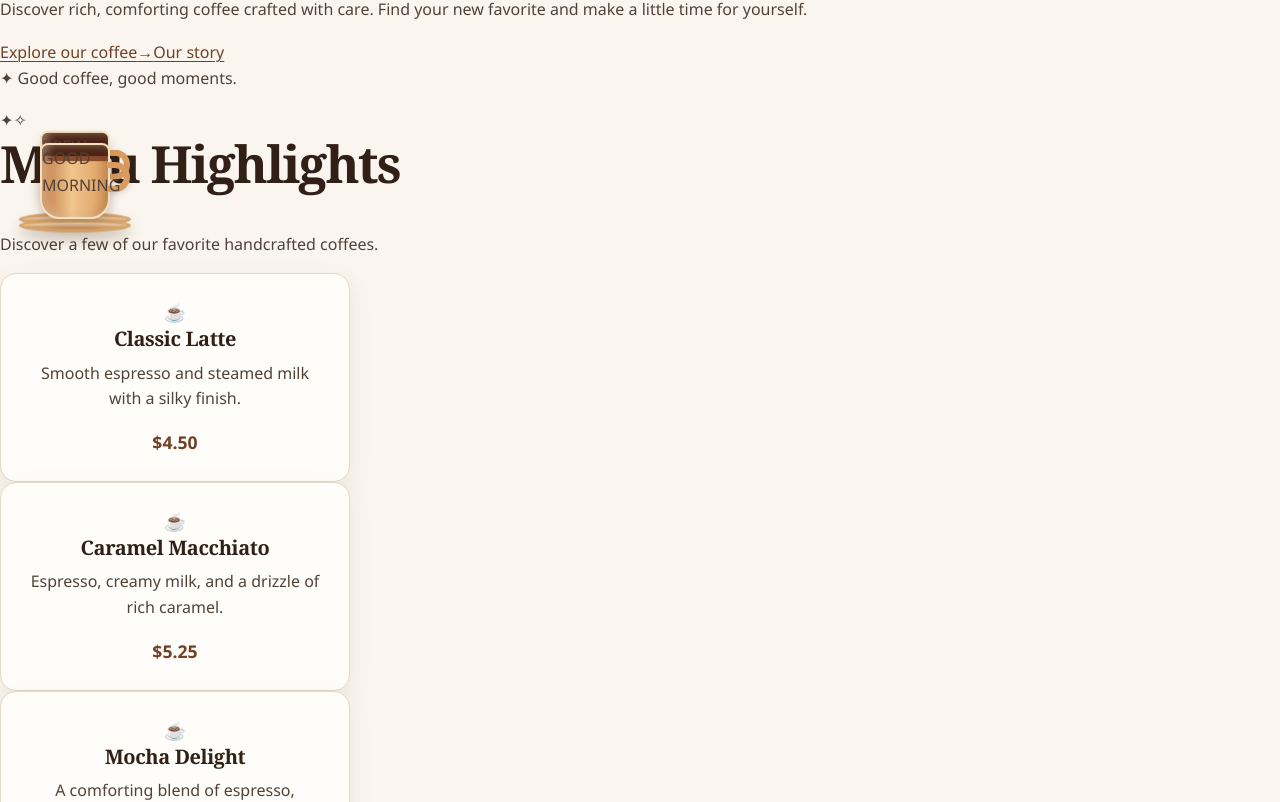
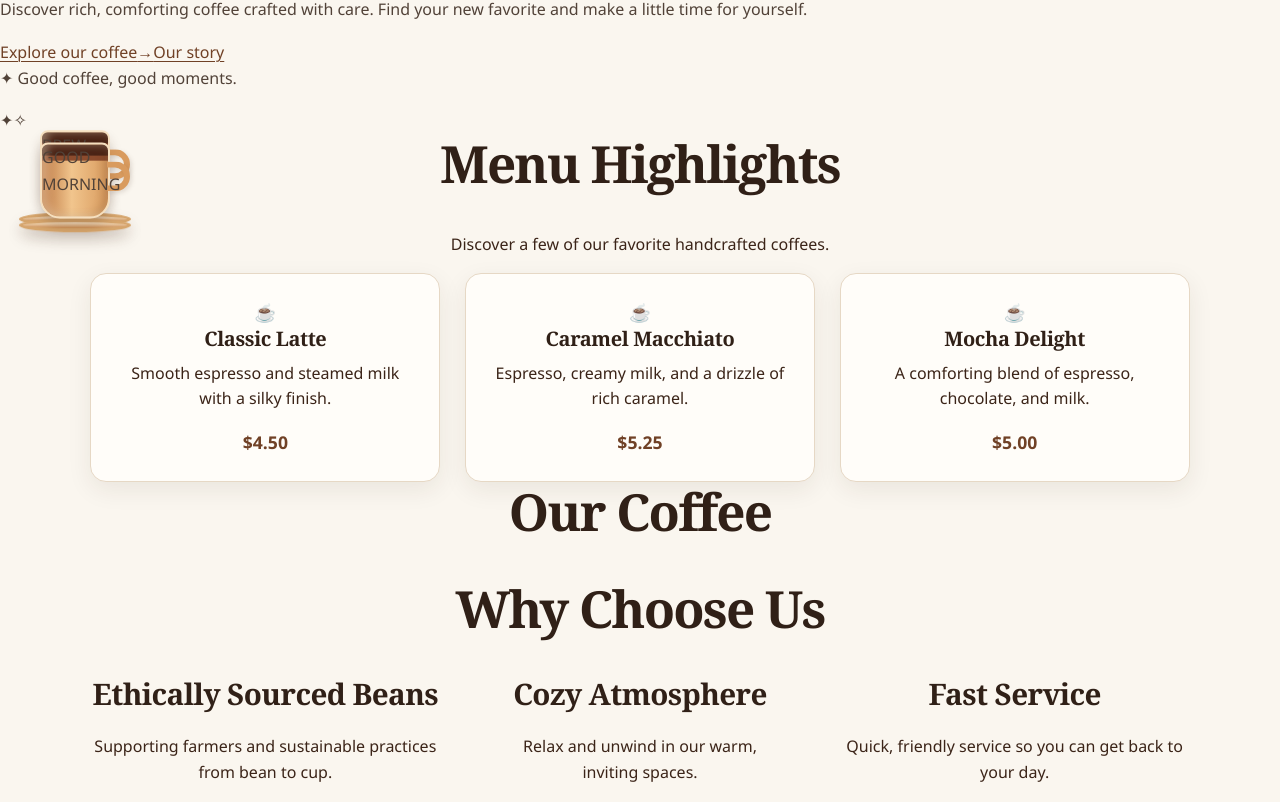
Before and after one commit to kabilhussain/N8NTestProject, a React (Vite) app in the folder my-react-app/: page / in a window 1280 px wide. Shown: the part 278-1080 px from the top of the page. Built offline with nearby package versions, Linux system fonts and the light colour scheme.

Commit message:
feat: Centers the Menu Highlights and Our Coffee landing-pag (#14)

```diff
--- a/my-react-app/src/App.css
+++ b/my-react-app/src/App.css
@@ -1,185 +1,198 @@
-:root {
-  --app-coffee-cream: var(--coffee-cream, #f8f1e7);
-  --app-coffee-paper: var(--coffee-paper, #fffaf3);
-  --app-coffee-brown: var(--coffee-brown, #4b2e22);
-  --app-coffee-dark: var(--coffee-dark, #342017);
-  --app-coffee-caramel: var(--coffee-caramel, #b8753b);
-  --app-coffee-muted: var(--coffee-muted, #765f50);
-  --app-coffee-motion: var(--motion-standard, 280ms ease);
-}
-
+/* Landing-page sections */
+.menu-highlights,
+.menu-highlights-section,
+.menu-section,
+.products,
 .products-section,
-.why-choose-us,
-.why-choose-us-section,
-section[class*="why-choose"],
-section[class*="WhyChoose"] {
-  box-sizing: border-box;
-  width: 100%;
-  margin-inline: auto;
-  padding: clamp(3.5rem, 7vw, 6rem) clamp(1.25rem, 5vw, 2.5rem);
-  color: var(--app-coffee-dark);
+.our-coffee,
+.coffee-section,
+.why-choose-us {
+  color: var(--coffee-dark, #3b2418);
   text-align: center;
 }
 
-.products-section {
-  background: var(--app-coffee-cream);
-}
-
-.why-choose-us,
-.why-choose-us-section,
-section[class*="why-choose"],
-section[class*="WhyChoose"] {
-  background: var(--app-coffee-paper);
-}
-
-.products-section h1,
-.products-section h2,
-.products-section h3,
-.why-choose-us h1,
-.why-choose-us h2,
-.why-choose-us h3,
-.why-choose-us-section h1,
-.why-choose-us-section h2,
-.why-choose-us-section h3,
-section[class*="why-choose"] h1,
-section[class*="why-choose"] h2,
-section[class*="why-choose"] h3,
-section[class*="WhyChoose"] h1,
-section[class*="WhyChoose"] h2,
-section[class*="WhyChoose"] h3 {
-  margin: 0 auto 1rem;
-  color: var(--app-coffee-brown);
+.menu-highlights > h2,
+.menu-highlights-section > h2,
+.menu-section > h2,
+.products > h2,
+.products-section > h2,
+.our-coffee > h2,
+.coffee-section > h2,
+.why-choose-us > h2,
+.menu-highlights .section-title,
+.menu-highlights-section .section-title,
+.menu-section .section-title,
+.products .section-title,
+.products-section .section-title,
+.our-coffee .section-title,
+.coffee-section .section-title,
+.why-choose-us .section-title {
+  margin-inline: auto;
   text-align: center;
 }
 
+.menu-highlights > p,
+.menu-highlights-section > p,
+.menu-section > p,
+.products > p,
 .products-section > p,
-.products-section > div > p,
-.why-choose-us > p,
-.why-choose-us-section > p,
-section[class*="why-choose"] > p,
-section[class*="WhyChoose"] > p {
-  max-width: 44rem;
-  margin: 0 auto 2.25rem;
-  color: var(--app-coffee-muted);
-  line-height: 1.75;
+.our-coffee > p,
+.coffee-section > p,
+.why-choose-us > p {
+  margin-inline: auto;
   text-align: center;
 }
 
-.products-grid {
+.menu-highlights .menu-grid,
+.menu-highlights .menu-highlights-grid,
+.menu-highlights-section .menu-grid,
+.menu-highlights-section .menu-highlights-grid,
+.menu-section .menu-grid,
+.menu-section .menu-highlights-grid,
+.products .products-grid,
+.products .product-grid,
+.products-section .products-grid,
+.products-section .product-grid,
+.our-coffee .products-grid,
+.our-coffee .product-grid,
+.coffee-section .products-grid,
+.coffee-section .product-grid {
+  width: min(100%, 1100px);
+  margin-inline: auto;
   display: grid;
-  grid-template-columns: repeat(auto-fit, minmax(min(100%, 230px), 1fr));
-  gap: clamp(1.25rem, 3vw, 2rem);
-  width: min(100%, 1120px);
-  margin: 2.5rem auto 0;
+  grid-template-columns: repeat(3, minmax(0, 1fr));
+  justify-items: center;
   align-items: stretch;
-  justify-items: center;
+  gap: 1.5rem;
 }
 
-.products-grid > * {
-  box-sizing: border-box;
+.menu-highlights .menu-card,
+.menu-highlights .menu-item,
+.menu-highlights-section .menu-card,
+.menu-highlights-section .menu-item,
+.menu-section .menu-card,
+.menu-section .menu-item,
+.products .product-card,
+.products .product-item,
+.products-section .product-card,
+.products-section .product-item,
+.our-coffee .product-card,
+.our-coffee .product-item,
+.coffee-section .product-card,
+.coffee-section .product-item {
   width: 100%;
-  max-width: 360px;
   text-align: center;
 }
 
-.why-choose-us .why-choose-us-content,
-.why-choose-us-section .why-choose-us-content,
-section[class*="why-choose"] .why-choose-us-content,
-section[class*="WhyChoose"] .why-choose-us-content,
-.why-choose-us .benefits-grid,
-.why-choose-us-section .benefits-grid,
-section[class*="why-choose"] .benefits-grid,
-section[class*="WhyChoose"] .benefits-grid {
-  width: min(100%, 1120px);
-  margin: 2.5rem auto 0;
+.menu-highlights .menu-card img,
+.menu-highlights .menu-item img,
+.menu-highlights-section .menu-card img,
+.menu-highlights-section .menu-item img,
+.menu-section .menu-card img,
+.menu-section .menu-item img,
+.products .product-card img,
+.products .product-item img,
+.products-section .product-card img,
+.products-section .product-item img,
+.our-coffee .product-card img,
+.our-coffee .product-item img,
+.coffee-section .product-card img,
+.coffee-section .product-item img {
+  display: block;
+  margin-inline: auto;
 }
 
-.why-choose-us .benefits-grid,
-.why-choose-us-section .benefits-grid,
-section[class*="why-choose"] .benefits-grid,
-section[class*="WhyChoose"] .benefits-grid {
+.why-choose-us .features,
+.why-choose-us .feature-grid,
+.why-choose-us .reasons-grid {
+  width: min(100%, 1100px);
+  margin-inline: auto;
   display: grid;
-  grid-template-columns: repeat(auto-fit, minmax(min(100%, 220px), 1fr));
-  gap: clamp(1.25rem, 3vw, 2rem);
+  grid-template-columns: repeat(3, minmax(0, 1fr));
   justify-items: center;
+  gap: 1.5rem;
 }
 
-.why-choose-us .benefits-grid > *,
-.why-choose-us-section .benefits-grid > *,
-section[class*="why-choose"] .benefits-grid > *,
-section[class*="WhyChoose"] .benefits-grid > * {
-  box-sizing: border-box;
-  width: 100%;
-  max-width: 360px;
+.why-choose-us .feature,
+.why-choose-us .reason,
+.why-choose-us .feature-card {
   text-align: center;
 }
 
+/* Gentle motion for decorative coffee cups */
 .coffee-cup,
-.floating-cup,
 .cup-animation,
-.coffee-cup-animation {
-  transform-origin: 50% 85%;
-  animation: coffee-cup-bob 3.2s ease-in-out infinite;
+.floating-cup {
+  transform-origin: center bottom;
+  animation: coffee-cup-float 3.5s ease-in-out infinite;
 }
 
-.coffee-steam,
-.cup-steam {
-  transform-origin: bottom center;
-  animation: coffee-steam-rise 2.4s ease-in-out infinite;
+.coffee-cup:nth-child(2n),
+.cup-animation:nth-child(2n),
+.floating-cup:nth-child(2n) {
+  animation-delay: 0.45s;
 }
 
-@keyframes coffee-cup-bob {
+@keyframes coffee-cup-float {
   0%,
   100% {
     transform: translateY(0) rotate(0);
   }
 
   50% {
-    transform: translateY(-8px) rotate(-2deg);
+    transform: translateY(-8px) rotate(2deg);
   }
 }
 
-@keyframes coffee-steam-rise {
-  0%,
-  100% {
-    opacity: 0.35;
-    transform: translateY(3px) scale(0.95);
+@media (max-width: 768px) {
+  .menu-highlights .menu-grid,
+  .menu-highlights .menu-highlights-grid,
+  .menu-highlights-section .menu-grid,
+  .menu-highlights-section .menu-highlights-grid,
+  .menu-section .menu-grid,
+  .menu-section .menu-highlights-grid,
+  .products .products-grid,
+  .products .product-grid,
+  .products-section .products-grid,
+  .products-section .product-grid,
+  .our-coffee .products-grid,
+  .our-coffee .product-grid,
+  .coffee-section .products-grid,
+  .coffee-section .product-grid,
+  .why-choose-us .features,
+  .why-choose-us .feature-grid,
+  .why-choose-us .reasons-grid {
+    grid-template-columns: repeat(2, minmax(0, 1fr));
+    gap: 1.25rem;
   }
+}
 
-  50% {
-    opacity: 0.85;
-    transform: translateY(-5px) scale(1.05);
+@media (max-width: 520px) {
+  .menu-highlights .menu-grid,
+  .menu-highlights .menu-highlights-grid,
+  .menu-highlights-section .menu-grid,
+  .menu-highlights-section .menu-highlights-grid,
+  .menu-section .menu-grid,
+  .menu-section .menu-highlights-grid,
+  .products .products-grid,
+  .products .product-grid,
+  .products-section .products-grid,
+  .products-section .product-grid,
+  .our-coffee .products-grid,
+  .our-coffee .product-grid,
+  .coffee-section .products-grid,
+  .coffee-section .product-grid,
+  .why-choose-us .features,
+  .why-choose-us .feature-grid,
+  .why-choose-us .reasons-grid {
+    grid-template-columns: minmax(0, 1fr);
   }
 }
 
 @media (prefers-reduced-motion: reduce) {
   .coffee-cup,
-  .floating-cup,
   .cup-animation,
-  .coffee-cup-animation,
-  .coffee-steam,
-  .cup-steam {
+  .floating-cup {
     animation: none;
   }
-
-  *,
-  *::before,
-  *::after {
-    scroll-behavior: auto !important;
-    transition-duration: 0.01ms !important;
-  }
 }
-
-@media (max-width: 600px) {
-  .products-section,
-  .why-choose-us,
-  .why-choose-us-section,
-  section[class*="why-choose"],
-  section[class*="WhyChoose"] {
-    padding: 3.25rem 1rem;
-  }
-
-  .products-grid {
-    margin-top: 1.75rem;
-  }
-}
```
